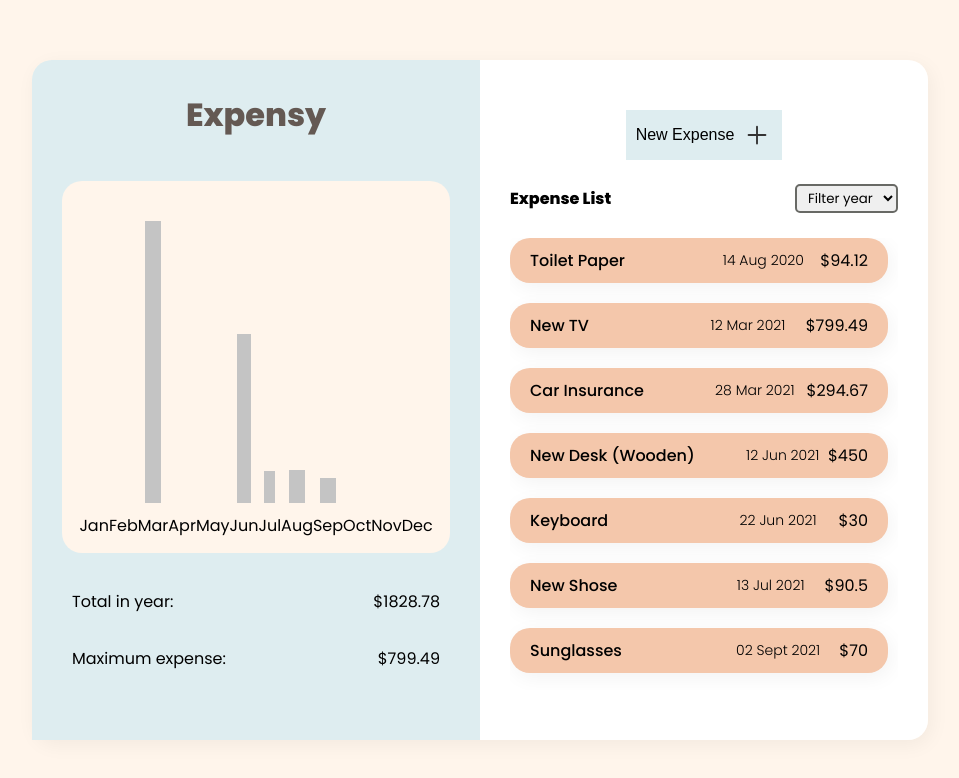
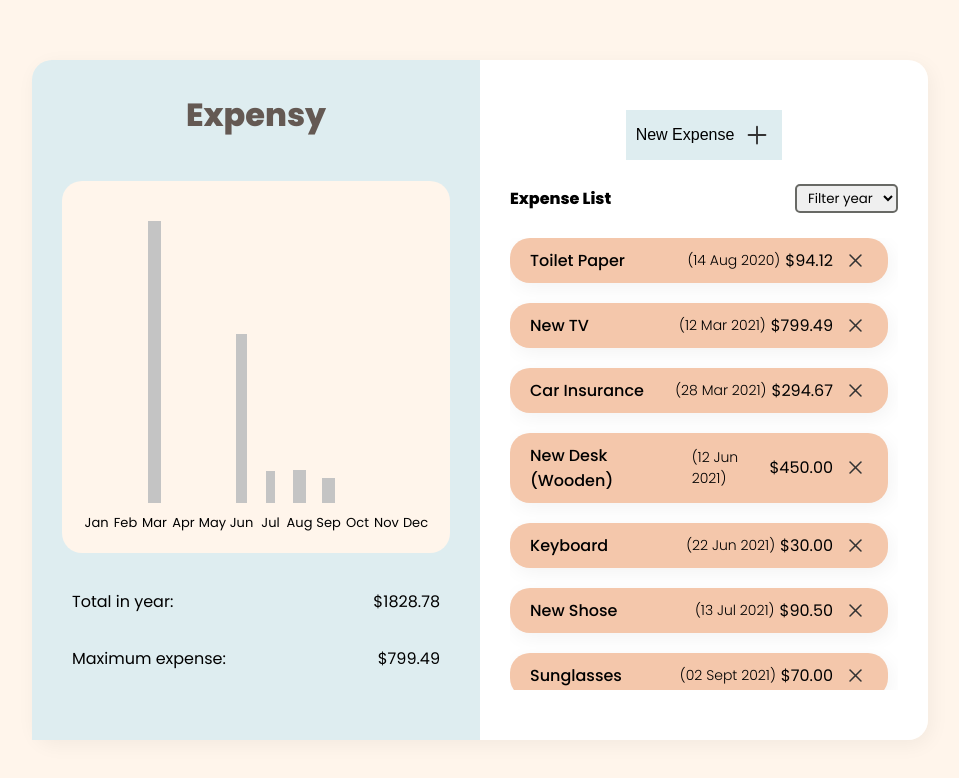
Before and after one commit to erfan-amani/expensy, a React (Create React App) app: page / in a window 1280 px wide. Shown: the top 778 px of the page, without its empty margins (160-1119 px from the left). Built offline with nearby package versions, Linux system fonts and the light colour scheme.

Commit message:
added removing items & do some styling

```diff
--- a/src/App.js
+++ b/src/App.js
@@ -60,12 +60,16 @@ const App = () => {
     );
   }
 
-  const addNewExpense = (enteredExpense) => {
+  const addNewExpense = (expense) => {
     const newExpenseData = {
-      id: Math.random().toString(),
-      ...enteredExpense,
+      id: Math.random().toString() + expense.title,
+      ...expense,
     };
     setExpenses((prevExpenses) => [newExpenseData, ...prevExpenses]);
+  };
+
+  const removeExpense = (id) => {
+    setExpenses((prev) => prev.filter((exp) => exp.id !== id));
   };
 
   return (
@@ -77,6 +81,7 @@ const App = () => {
       <ExpensesData
         items={filteredExpenses}
         addNewExpenseHandler={addNewExpense}
+        removeExpense={removeExpense}
         filterChangeHandler={filterChangeHandler}
       />
     </Card>
--- a/src/components/Chart/Chart.js
+++ b/src/components/Chart/Chart.js
@@ -5,6 +5,7 @@ import ChartBar from './ChartBar';
 const ExpensesChart = ({ items }) => {
   const allExpensesAmount = items.map((expense) => expense.amount);
   const maxValue = Math.max(...allExpensesAmount);
+  const formattedMax = maxValue > 0 ? `$${maxValue.toFixed(2)}` : '$0.00';
   const chartDataPoints = [
     { label: 'Jan', value: 0 },
     { label: 'Feb', value: 0 },
@@ -26,7 +27,8 @@ const ExpensesChart = ({ items }) => {
     const month = expense.date.getMonth();
     chartDataPoints[month].value += expense.amount;
   }
-  console.log(totalExpense);
+
+  const formattedTotal = `$${totalExpense.toFixed(2)}`;
 
   return (
     <div className="chart">
@@ -43,11 +45,9 @@ const ExpensesChart = ({ items }) => {
       </div>
       <div className="chart__details">
         <p>Total in year:</p>
-        <span className="chart__details--total">${totalExpense}</span>
+        <span className="chart__details--total">{formattedTotal}</span>
         <p>Maximum expense:</p>
-        <span className="chart__details--max">
-          ${items.length > 0 ? maxValue : 0}
-        </span>
+        <span className="chart__details--max">{formattedMax}</span>
       </div>
     </div>
   );
--- a/src/components/Chart/ChartBar.css
+++ b/src/components/Chart/ChartBar.css
@@ -20,5 +20,5 @@
 }
 
 .chart-bar__label {
-  /* transform: rotate(90deg); */
+  font-size: 13px;
 }
--- a/src/components/ExpensesData/ExpenseItem.css
+++ b/src/components/ExpensesData/ExpenseItem.css
@@ -4,12 +4,18 @@
   align-items: center;
   background-color: #f4c7ab;
   padding: 10px 20px;
+  gap: 10px;
   /* border-radius: 10px; */
 }
 
 .expense-item__title {
   font-weight: 500;
   flex-grow: 3;
+}
+.detail {
+  display: flex;
+  align-items: center;
+  gap: 5px;
 }
 .expense-item__date {
   font-weight: 300;
@@ -20,3 +26,8 @@
   font-weight: 400;
   /* flex-grow: 1; */
 }
+
+.remove-icon {
+  display: flex;
+  cursor: pointer;
+}
--- a/src/components/ExpensesData/ExpenseItem.js
+++ b/src/components/ExpensesData/ExpenseItem.js
@@ -1,20 +1,29 @@
 import React from 'react';
 import Card from '../UI/Card';
+import RemoveIcon from '../UI/icon/RemoveIcon';
 import './ExpenseItem.css';
 
-const ExpenseItem = ({ title, date, amount }) => {
-  // console.log(date.toLocaleString());
+const ExpenseItem = ({ title, date, amount, onRemove }) => {
+  const formattedAmount = `$${amount.toFixed(2)}`;
+
   return (
     <Card className="expense-item">
       <div className="expense-item__title">{title}</div>
-      <div className="expense-item__date">
-        {date.toLocaleString('en-GB', {
-          day: '2-digit',
-          year: 'numeric',
-          month: 'short',
-        })}
+      <div className="detail">
+        <span className="expense-item__date">
+          (
+          {date.toLocaleString('en-GB', {
+            day: '2-digit',
+            year: 'numeric',
+            month: 'short',
+          })}
+          )
+        </span>
+        <span className="expense-item__amount">{formattedAmount}</span>
       </div>
-      <div className="expense-item__amount">{'$' + amount}</div>
+      <span className="remove-icon" onClick={onRemove}>
+        <RemoveIcon />
+      </span>
     </Card>
   );
 };
--- a/src/components/ExpensesData/ExpensesData.js
+++ b/src/components/ExpensesData/ExpensesData.js
@@ -4,7 +4,12 @@ import ExpenseForm from '../NewExpense/ExpenseForm';
 import ExpensesList from './ExpensesList';
 import AddIcon from '../UI/icon/AddIcon';
 
-const ExpensesData = ({ items, addNewExpenseHandler, filterChangeHandler }) => {
+const ExpensesData = ({
+  items,
+  addNewExpenseHandler,
+  removeExpense,
+  filterChangeHandler,
+}) => {
   const [formIsVisible, setFormIsVisible] = useState(false);
 
   const openFormHandler = () => {
@@ -28,7 +33,11 @@ const ExpensesData = ({ items, addNewExpenseHandler, filterChangeHandler }) => {
           <AddIcon />
         </button>
       )}
-      <ExpensesList items={items} filterChangeHandler={filterChangeHandler} />
+      <ExpensesList
+        items={items}
+        removeExpense={removeExpense}
+        filterChangeHandler={filterChangeHandler}
+      />
     </div>
   );
 };
--- a/src/components/ExpensesData/ExpensesList.js
+++ b/src/components/ExpensesData/ExpensesList.js
@@ -1,41 +1,10 @@
-import React, { useState } from 'react';
+import React from 'react';
 import './ExpensesList.css';
 import ExpenseItem from './ExpenseItem';
 import FilterExpenses from './FilterExpenses';
 
-const ExpensesList = ({ items, filterChangeHandler }) => {
-  // const [filteredYear, setFilteredYear] = useState('Filter year');
-
-  // const filterChangeHandler = (selectedYear) => {
-  //   setFilteredYear(selectedYear);
-  // };
-
+const ExpensesList = ({ items, filterChangeHandler, removeExpense }) => {
   let renderedExpenses = <p>No expenses found.</p>;
-  // if (filteredYear === 'Filter year') {
-  //   renderedExpenses = items.map((item) => (
-  //     <ExpenseItem
-  //       key={item.id}
-  //       title={item.title}
-  //       date={item.date}
-  //       amount={item.amount}
-  //     />
-  //   ));
-  // } else {
-  //   const filteredExpenses = items.filter(
-  //     (item) => item.date.getFullYear().toString() === filteredYear
-  //   );
-
-  //   if (filteredExpenses.length > 0) {
-  //     renderedExpenses = filteredExpenses.map((item) => (
-  //       <ExpenseItem
-  //         key={item.id}
-  //         title={item.title}
-  //         date={item.date}
-  //         amount={item.amount}
-  //       />
-  //     ));
-  //   }
-  // }
 
   if (items.length > 0) {
     renderedExpenses = items.map((item) => (
@@ -44,6 +13,7 @@ const ExpensesList = ({ items, filterChangeHandler }) => {
         title={item.title}
         date={item.date}
         amount={item.amount}
+        onRemove={removeExpense.bind(null, item.id)}
       />
     ));
   }
--- /dev/null
+++ b/src/components/UI/icon/RemoveIcon.js
@@ -0,0 +1,28 @@
+const ClearIcon = () => {
+  return (
+    <svg
+      width="25"
+      height="25"
+      viewBox="0 0 512 512"
+      fill="none"
+      xmlns="http://www.w3.org/2000/svg"
+    >
+      <path
+        d="M368 368L144 144"
+        stroke="#333"
+        strokeWidth="32"
+        strokeLinecap="round"
+        strokeLinejoin="round"
+      />
+      <path
+        d="M368 144L144 368"
+        stroke="#333"
+        strokeWidth="32"
+        strokeLinecap="round"
+        strokeLinejoin="round"
+      />
+    </svg>
+  );
+};
+
+export default ClearIcon;
```
